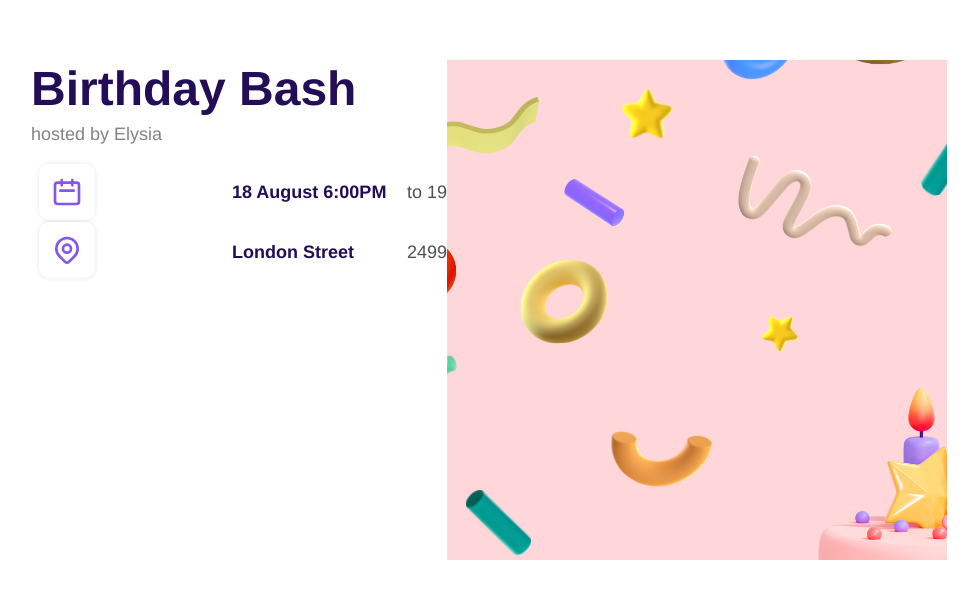
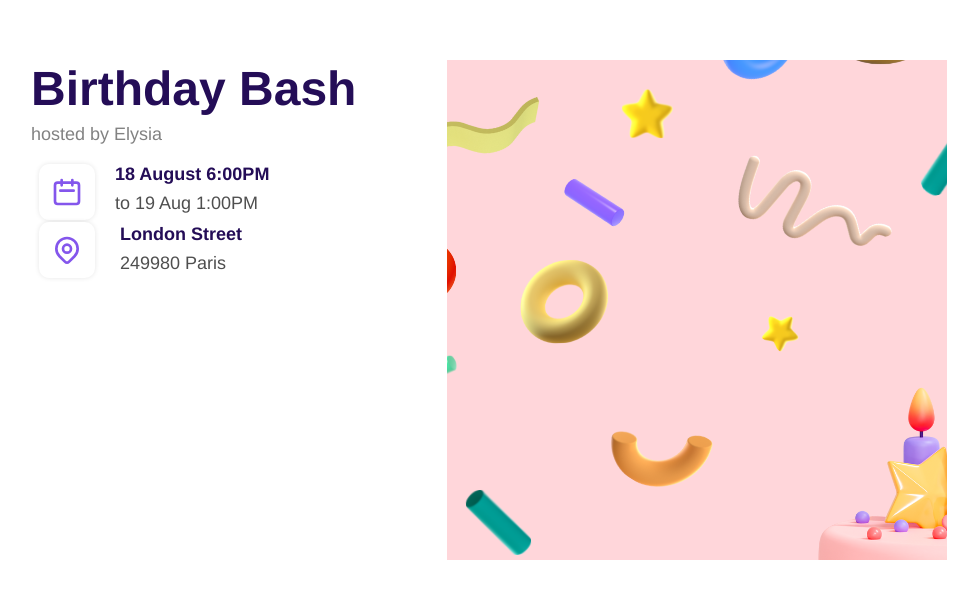
Before and after one commit to faizabaig13/event-management, a React (Create React App) app: page /events in a window 1280 px wide. Shown: the part 124-722 px from the top of the page, without its empty margins (209-1187 px from the left). Built offline with nearby package versions, Linux system fonts and the light colour scheme.

Commit message:
corrections2.0

```diff
--- a/src/pages/EventPage/EventPage.css
+++ b/src/pages/EventPage/EventPage.css
@@ -1,8 +1,232 @@
+.event-heading {
+    position: absolute;
+    width: 327px;
+    height: 37px;
+    left: calc(50% - 327px/2 - 4px);
+    top: 386px;
+    font-family: 'Helvetica';
+    font-style: normal;
+    font-weight: 700;
+    font-size: 28px;
+    line-height: 32px;
+    color: #240D57;
+}
+
+.event-host-name {
+    position: absolute;
+    width: 341px;
+    height: 15px;
+    left: calc(50% - 341px/2 + 3px);
+    top: 427px;
+    font-family: 'Helvetica';
+    font-style: normal;
+    font-weight: 400;
+    font-size: 14px;
+    line-height: 16px;
+    color: #828282;
+}
+
+.event-date {
+    display: flex;
+    flex-direction: row;
+    justify-content: space-between;
+    align-items: center;
+    padding: 8px;
+    gap: 137px;
+    position: absolute;
+    width: 349.57px;
+    height: 64px;
+    left: calc(50% - 349.57px/2 - 0.72px);
+    top: 466px;
+    border-radius: 10px;
+}
+
+.date {
+    display: flex;
+    flex-direction: row;
+    align-items: center;
+    padding: 0px;
+    gap: 20px;
+    width: 277px;
+    height: 48px;
+    /* Inside auto layout */
+    flex: none;
+    order: 0;
+    flex-grow: 0;
+}
+
+.event-date-icon {
+    display: flex;
+    flex-direction: column;
+    justify-content: center;
+    align-items: center;
+    padding: 12px;
+    gap: 1px;
+    width: 48px;
+    height: 48px;
+    background: #FFFFFF;
+    box-shadow: 0px 0px 5px rgba(0, 0, 0, 0.1);
+    border-radius: 10px;
+    /* Inside auto layout */
+    flex: none;
+    order: 0;
+    flex-grow: 0;
+}
+
+.event-date-time {
+    width: 138px;
+    height: 18px;
+    font-family: 'Helvetica';
+    font-style: normal;
+    font-weight: 700;
+    font-size: 16px;
+    line-height: 18px;
+    color: #240D57;
+    /* Inside auto layout */
+    flex: none;
+    order: 0;
+    flex-grow: 0;
+}
+
+.date-from {
+    width: 138px;
+    height: 18px;
+    font-family: 'Helvetica';
+    font-style: normal;
+    font-weight: 700;
+    font-size: 16px;
+    line-height: 18px;
+    color: #240D57;
+    /* Inside auto layout */
+    flex: none;
+    order: 0;
+    flex-grow: 0;
+}
+
+.date-to {
+    width: 197px;
+    height: 16px;
+    font-family: 'Helvetica';
+    font-style: normal;
+    font-weight: 400;
+    font-size: 14px;
+    line-height: 16px;
+    /* identical to box height */
+    color: #4F4F4F;
+    /* Inside auto layout */
+    flex: none;
+    order: 1;
+    flex-grow: 0;
+}
+
+.event-location {
+    display: flex;
+    flex-direction: row;
+    justify-content: space-between;
+    align-items: center;
+    padding: 8px;
+    gap: 137px;
+    position: absolute;
+    width: 349.57px;
+    height: 64px;
+    left: calc(50% - 349.57px/2 - 0.72px);
+    top: 530px;
+    border-radius: 10px;
+}
+
+.location {
+    display: flex;
+    flex-direction: row;
+    align-items: center;
+    padding: 0px;
+    gap: 20px;
+    width: 277px;
+    height: 48px;
+    /* Inside auto layout */
+    flex: none;
+    order: 0;
+    flex-grow: 0;
+}
+
+.event-location-icon {
+    display: flex;
+    flex-direction: column;
+    justify-content: center;
+    align-items: center;
+    padding: 12px;
+    gap: 1px;
+    width: 48px;
+    height: 48px;
+    background: #FFFFFF;
+    box-shadow: 0px 0px 5px rgba(0, 0, 0, 0.1);
+    border-radius: 10px;
+    /* Inside auto layout */
+    flex: none;
+    order: 0;
+    flex-grow: 0;
+}
+
+.event-location-address {
+    display: flex;
+    flex-direction: column;
+    align-items: flex-start;
+    padding: 0px;
+    gap: 3px;
+    width: 109px;
+    height: 37px;
+    /* Inside auto layout */
+    flex: none;
+    order: 1;
+    flex-grow: 0;
+}
+
+.street-address {
+    width: 118px;
+    height: 18px;
+    font-family: 'Helvetica';
+    font-style: normal;
+    font-weight: 700;
+    font-size: 16px;
+    line-height: 18px;
+    color: #240D57;
+    /* Inside auto layout */
+    flex: none;
+    order: 0;
+    flex-grow: 0;
+}
+
+.address-code {
+    width: 152px;
+    height: 16px;
+    font-family: 'Helvetica';
+    font-style: normal;
+    font-weight: 400;
+    font-size: 14px;
+    line-height: 16px;
+    /* identical to box height */
+    color: #4F4F4F;
+    /* Inside auto layout */
+    flex: none;
+    order: 1;
+    flex-grow: 0;
+}
+
+.right {
+    position: absolute;
+    width: 375px;
+    height: 375px;
+    left: calc(50% - 375px/2);
+    top: 0px;
+    background: url(../../assets/Birthday\ cake.png);
+    border-radius: 0px;
+}
+
+@media screen and (min-width: 375px) {
     .event-heading {
         position: absolute;
         width: 333px;
         height: 37px;
-    left: 182px;
+        left: 20px;
         top: 717px;
         font-family: 'Helvetica';
         font-style: normal;
@@ -13,12 +237,11 @@
         align-items: center;
         color: #240D57;
     }
-
     .event-host-name {
         position: absolute;
         width: 155px;
         height: 15px;
-    left: 182px;
+        left: 20px;
         top: 771px;
         font-family: 'Helvetica';
         font-style: normal;
@@ -27,7 +250,6 @@
         line-height: 21px;
         color: #828282;
     }
-
     .event-date {
         display: flex;
         flex-direction: row;
@@ -42,13 +264,12 @@
         top: 833px;
         border-radius: 10px;
     }
-
     .event-date-time {
         display: flex;
-    flex-direction: row;
-    align-items: center;
+        flex-direction: column;
+        align-items: flex-start;
         padding: 0px;
-    gap: 20px;
+        gap: 8px;
         width: 277px;
         height: 56px;
         /* Inside auto layout */
@@ -56,7 +277,6 @@
         order: 0;
         flex-grow: 0;
     }
-
     .event-date-icon {
         display: flex;
         flex-direction: column;
@@ -74,7 +294,6 @@
         order: 0;
         flex-grow: 0;
     }
-
     .date-from {
         width: 155px;
         height: 21px;
@@ -90,7 +309,6 @@
         order: 0;
         flex-grow: 0;
     }
-
     .date-to {
         width: 253px;
         height: 21px;
@@ -106,7 +324,6 @@
         order: 1;
         flex-grow: 0;
     }
-
     .event-location {
         display: flex;
         flex-direction: row;
@@ -121,23 +338,22 @@
         top: 922px;
         border-radius: 10px;
     }
-
     .event-location-address {
         /* Auto layout */
         display: flex;
-    flex-direction: row;
-    align-items: center;
+        flex-direction: column;
+        align-items: flex-start;
         padding: 0px;
-    gap: 20px;
+        gap: 8px;
+        margin-left: 5px;
         width: 277px;
         height: 56px;
         /* Inside auto layout */
         flex: none;
         order: 0;
     }
-
     .street-address {
-    width: 104px;
+        width: 140px;
         height: 21px;
         font-family: 'Helvetica';
         font-style: normal;
@@ -151,7 +367,6 @@
         order: 0;
         flex-grow: 0;
     }
-
     .address-code {
         width: 196px;
         height: 21px;
@@ -163,11 +378,7 @@
         /* identical to box height */
         color: #4F4F4F;
         /* Inside auto layout */
-    flex: none;
-    order: 1;
-    flex-grow: 0;
     }
-
     .event-location-icon {
         display: flex;
         flex-direction: column;
@@ -185,7 +396,6 @@
         order: 0;
         flex-grow: 0;
     }
-
     .right {
         position: absolute;
         width: 593px;
@@ -194,6 +404,7 @@
         top: 88px;
         background: url(../../assets/Birthday\ cake.png);
         border-radius: 0px;
+    }
 }
 
 @media screen and (min-width: 960px) {
--- a/src/pages/EventPage/EventPage.jsx
+++ b/src/pages/EventPage/EventPage.jsx
@@ -3,7 +3,6 @@ import "./EventPage.css";
 import { HiOutlineCalendar, HiOutlineLocationMarker } from "react-icons/hi";
 
 const EventPage = () => {
-
   return (
     <div className="Event-Section">
       <div className="left">
@@ -11,21 +10,26 @@ const EventPage = () => {
           <div className="event-heading">Birthday Bash</div>
           <div className="event-host-name">hosted by Elysia</div>
           <div className="event-date">
+            <div className="date">
               <div className="event-date-icon">
                 <HiOutlineCalendar size={32} color="#8456EC" />
               </div>
               <div className="event-date-time">
                 <div className="date-from">18 August 6:00PM</div>
-              <div className="date-to">to 19 Aug 1:00PM UTC+10</div>
+                <div className="date-to">to 19 Aug 1:00PM</div>
               </div>
             </div>
+          </div>
+
           <div className="event-location">
+            <div className="location">
               <div className="event-location-icon">
                 <HiOutlineLocationMarker size={32} color="#8456EC" />
               </div>
               <div className="event-location-address">
                 <div className="street-address">London Street</div>
                 <div className="address-code">249980 Paris</div>
+              </div>
             </div>
           </div>
         </div>
```
Lines whose indentation alone changed are shown as unchanged.
